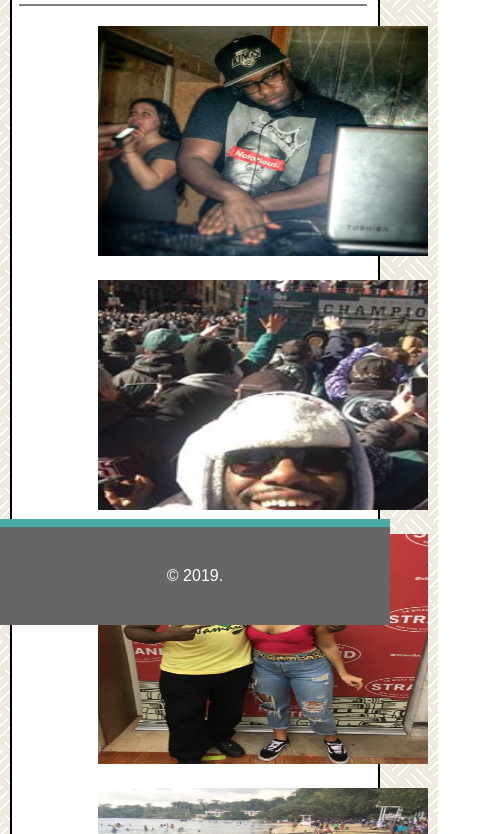
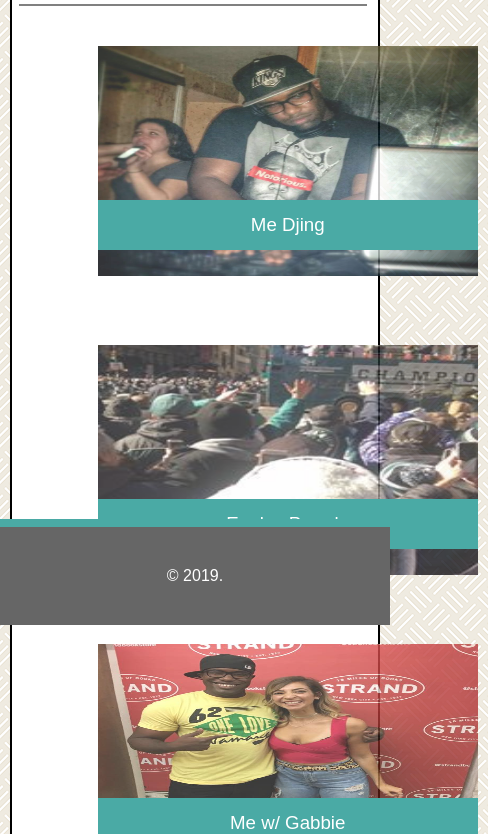
Before and after one commit to chrisharding88/Responsive-Portfolio, a plain HTML site: page portfolio.html in a window 390 px wide. Shown: the part 219-1053 px from the top of the page, 488 px wide, since content can reach past the window. Drawn offline with Linux system fonts and the light colour scheme.

Commit message:
added the descriptions for the portfoilio page plus change the submit button color

```diff
--- a/assets/css/styles.css
+++ b/assets/css/styles.css
@@ -35,6 +35,10 @@ header{
     left:0;
 }
 
+.container{
+    min-height: calc(100vh - 70px);
+
+}
 
 h1{
     float: left;
@@ -114,7 +118,7 @@ input{
 #portfolio-box{
     border: 2px solid black;
     width: 960px;
-    height:600px;
+    height:670px;
     margin: 0 auto;
     margin-top: 2%;
     background-color: #ffffff;
@@ -164,6 +168,34 @@ img{
 
 }
 
+.pic{
+    position: relative;
+    overflow: auto;
+    float: left;
+    width:274px;
+    margin: 20px 0 25px;
+}
+
+.pic img {
+    width:100%;
+    border: 0 none;
+    opacity: 0.8;
+}
+
+.pic h3{
+    position: absolute;
+    background: #4aaaa5;
+    color: #ffffff;
+    text-align: center;
+    line-height: 30px;
+    margin-bottom: 0;
+    font-weight: 300;
+    left: 10px;
+    bottom: 40px;
+    width: 93%;
+    padding: 10px;
+}
+
 .images{
     display: block;
     margin-top:45px;
@@ -207,6 +239,14 @@ textarea{
 
 .form-group{
     margin-left:2%;
+}
+
+button{
+    font-size: 20px;
+    width: 30%;
+    padding: 10px;
+    background-color: #4aaaa5;
+    color: #ffffff;
 }
 
 
@@ -277,12 +317,16 @@ textarea{
     }
 
     #portfolio-box{
-        width:75%;
-        height:100%;
+        width:85%;
+        height:965px;
     }
 
    img{
        width: 280px;
+   }
+
+   #pic-container{
+       min-height: calc(155vh - 70px);
    }
 
    .form-section{
@@ -345,11 +389,14 @@ textarea{
 
     #portfolio-box{
         width: 95%;
-        height: 100%;
     }
 
     .images{
         margin-left:2%;
+    }
+
+    #pic-container{
+        min-height: calc(135vh - 70px);
     }
 
     .form-section{
@@ -427,11 +474,32 @@ textarea{
     .images{
         margin-left:18%;
     }
+
+    #pic-container{
+        min-height: calc(230vh - 70px);
+    }
+
+    #portfolio-box{
+        height: 1870px;
+    }
+
+    .pic{
+        width: 400px;
+    }
+
+    .pic h3{
+        width: 95%;
+    }
+
     input[type=text],
     input[type=email],
     textarea {
         width:150%;
     }
 
+    button{
+        width:50%
+    }
+
 
 }
--- a/portfolio.html
+++ b/portfolio.html
@@ -17,17 +17,35 @@
                         <a href = "contact.html">Contact</a>
                 </nav>
             </header>
-    <div class="container">
+    <div class="container" id="pic-container">
             <div id="portfolio-box">
                     <h1 class=portfolio-header>Portfolio</h1>
                     <div class="images">
-                        <img src="assets/images/dj.jpg" alt="Pic of Chris Djing">
-                        <img src="assets/images/eagles.jpg" alt="Pic of Chris at Eagles Parade">
-                        <img src="assets/images/gabbie.jpg" alt="Pic of Chris w/ Gabbie Hanna">
-                        <img src="assets/images/jamaica.jpg" alt="Pic of Chris at Jamaica">
-                        <img src="assets/images/jeana.jpg" alt="Pic of Chris w/ Jeana">
-                        <img src="assets/images/winter-classic.jpg" alt="Pic of Chris at Winter CLassic">
+                                <div class="pic">
+                                         <img src="assets/images/dj.jpg" alt="Pic of Chris Djing">
+                                         <h3>Me Djing</h3>
 
+                                </div>
+                                <div class="pic">
+                                         <img src="assets/images/eagles.jpg" alt="Pic of Chris at Eagles Parade">
+                                        <h3>Eagles Parade</h3>
+                                </div>
+                                 <div class="pic">
+                                        <img src="assets/images/gabbie.jpg" alt="Pic of Chris w/ Gabbie Hanna">
+                                        <h3>Me w/ Gabbie</h3>
+                                </div>
+                                <div class="pic">
+                                        <img src="assets/images/jamaica.jpg" alt="Pic of Chris at Jamaica">
+                                        <h3> Jamaica</h3>
+                                </div>
+                                 <div class="pic">
+                                         <img src="assets/images/jeana.jpg" alt="Pic of Chris w/ Jeana">
+                                        <h3>Me w/ Jeana</h3>
+                                </div>
+                                <div class="pic">
+                                        <img src="assets/images/winter-classic.jpg" alt="Pic of Chris at Winter CLassic">
+                                        <h3>Winter Classic</h3>
+                                </div>
                      </div>
              </div>
     </div>
```
